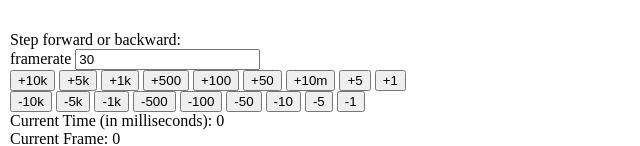
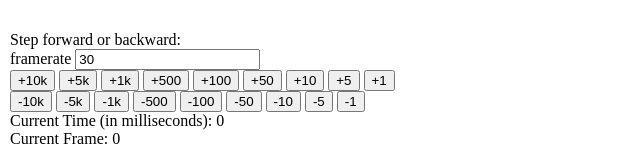
Before and after one commit to NoobJsPerson/speedrun-timer, a plain HTML site: page new_run.html in a window 1280 px wide. Shown: the part 672-818 px from the top of the page, 0-640 px from the left. Drawn offline with Linux system fonts and the light colour scheme; a script that the page names is missing.

Commit message:
update new_run.html

```diff
--- a/new_run.html
+++ b/new_run.html
@@ -35,7 +35,7 @@ Step forward or backward:
 <input type="button" value="+500" onclick="stepBy(500)" />
 <input type="button" value="+100" onclick="stepBy(100)" />
 <input type="button" value="+50" onclick="stepBy(50)" />
-<input type="button" value="+10m" onclick="stepBy(10)" />
+<input type="button" value="+10" onclick="stepBy(10)" />
 <input type="button" value="+5" onclick="stepBy(5)" />
 <input type="button" value="+1" onclick="stepBy(1)" />
 <br>
```
